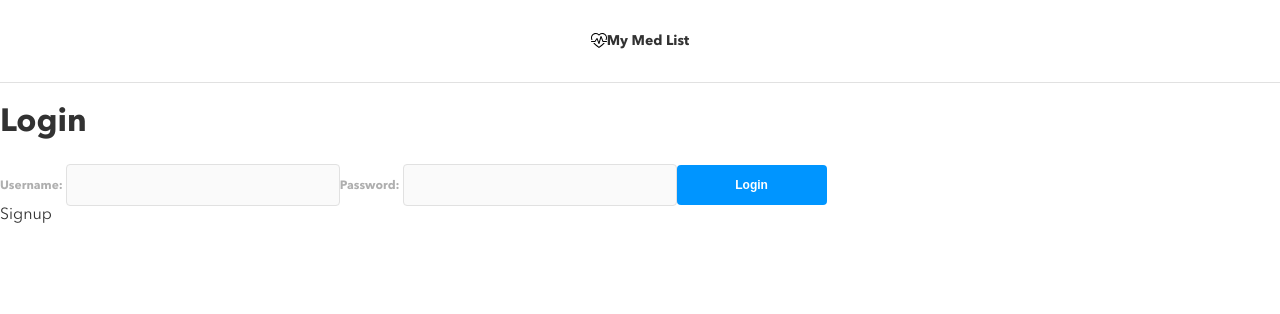
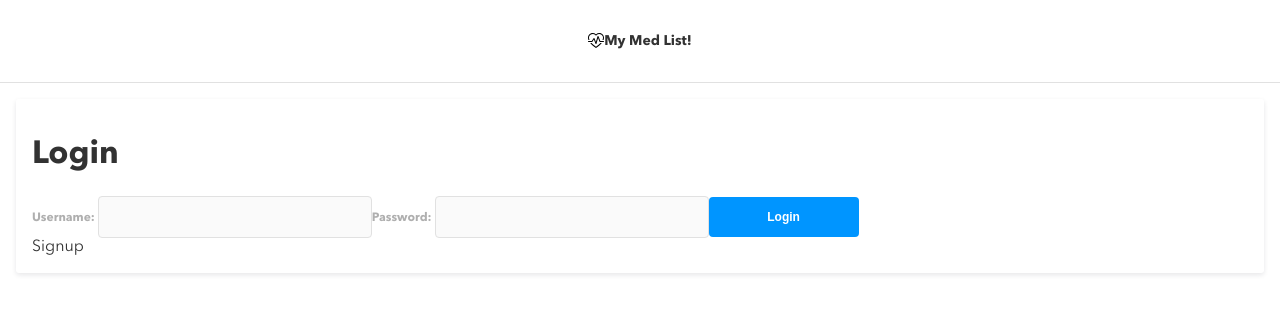
Before and after one commit to GurpreetD13/my-med-list, a React (Create React App) app: page /login in a window 1280 px wide. Shown: the top 314 px of the page. Built offline with nearby package versions, Linux system fonts and the light colour scheme.

Commit message:
Styled add medication form component

```diff
--- a/src/App.js
+++ b/src/App.js
@@ -11,11 +11,16 @@ const App = () => {
     return (
         <BrowserRouter >
             <Nav />
-            <Switch>
-                <Route path='/' exact component={Profile} />
-                <Route path='/login' component={Login} />
-                <Route path='/signup' component={Signup} />
-            </Switch>
+            <main className='main'>
+                <div className='main__container'>
+                    <Switch >
+                        <Route path='/' exact component={Profile} />
+                        <Route path='/login' component={Login} />
+                        <Route path='/signup' component={Signup} />
+                    </Switch>
+                </div>
+            </main>
+
         </BrowserRouter>
     );
 }
--- a/src/App.scss
+++ b/src/App.scss
@@ -62,7 +62,8 @@ textarea {
     color: $color-primary-black;
     min-height: 36px;
     min-width: 240px;
-    max-width: 100%;
+    width: 240px;
+    // max-width: 100%;
     border-radius: 4px;
     border: 1px solid $color-secondary-mercury;
     background-color: $color-secondary-alabaster;
@@ -96,4 +97,33 @@ label {
     color: $color-primary-silver;
     @include font-labels-buttons;
     padding-bottom: 4px;
+    width: 100%
 }
+
+
+// ************************************************
+
+.main {
+    box-sizing: border-box;
+    width: 100%;
+    // margin: auto;
+    // width: 320px;
+    padding: 1rem;
+
+    // @include tablet {
+    //     padding: 0 10%;
+    // }
+
+    // @include desktop {
+    //     padding: 0 15%;
+    // }
+
+    &__container {
+        box-sizing: border-box;
+        width: 100%;
+        padding: 1rem;
+
+        box-shadow: 0px 2px 5px rgba(19, 24, 44, 0.1);
+        border-radius: 3px;
+    }
+}
--- a/src/components/MedicationForm/MedicationForm.scss
+++ b/src/components/MedicationForm/MedicationForm.scss
@@ -0,0 +1,9 @@
+@use '../../styles/partials/mixins'as *;
+@use '../../styles/partials/typography'as *;
+@use '../../styles/partials/colors'as *;
+
+
+
+.form__button {
+    margin: 8px 0;
+}
--- a/src/components/Nav/Nav.js
+++ b/src/components/Nav/Nav.js
@@ -1,6 +1,7 @@
 import './Nav.scss';
 import { NavLink } from 'react-router-dom';
 import logo from '../../assets/logos/heart-pulse.svg'
+
 
 
 const Nav = () => {
@@ -8,8 +9,8 @@ const Nav = () => {
     return (
         <nav className='nav'>
             <NavLink to='/' className='nav__logo'>
-                <img src={logo} alt='logo for My Med List' />
-                <p> My Med List</p>
+                <img src={logo} alt='My Med List logo' />
+                <p> My Med List!</p>
             </NavLink>
         </nav>
     );
--- a/src/components/Nav/Nav.scss
+++ b/src/components/Nav/Nav.scss
@@ -1,6 +1,7 @@
 @use '../../styles/partials/mixins' as *;
 @use '../../styles/partials/typography' as *;
 @use '../../styles/partials/colors' as *;
+
 
 .nav {
     box-sizing: border-box;
--- a/src/pages/Profile/Profile.js
+++ b/src/pages/Profile/Profile.js
@@ -2,9 +2,9 @@ import './Profile.scss';
 import React from 'react';
 import axios from 'axios';
 import apiBaseUrl from '../../config/config';
-import { Link } from 'react-router-dom';
 import MedList from '../../components/MedList/MedList'
 import MedicationForm from '../../components/MedicationForm/MedicationForm';
+
 
 
 class Profile extends React.Component {
@@ -48,27 +48,21 @@ class Profile extends React.Component {
 
         return (isLoading ? <h1>Loading</h1> :
 
-            <main className='main'>
-                <div className='main__container'>
-
+            <>
                 <header className='header'>
                     <h1 className="header__title">Welcome {userInfo.name}</h1>
-                        {/* <Link to='/medications/add'>
-                            <button className='header__add-button'>+ Add medication</button>
-                        </Link> */}
                 </header>
 
-                    <h1>Add a medication</h1>
+                <h2 className='section__title'>Add a medication</h2>
                 <MedicationForm routerProps={this.props} />
 
 
-                    <h1>My Med List</h1>
+                <h2 className='section__title'>My Med List</h2>
 
                 {/* Pass user's med list to MedList component as a prop */}
                 {userMedList && <MedList userMedList={userMedList} />}
+            </>
 
-                </div>
-            </main>
         );
     }
 };
--- a/src/pages/Profile/Profile.scss
+++ b/src/pages/Profile/Profile.scss
@@ -0,0 +1,20 @@
+@use '../../styles/partials/mixins'as *;
+@use '../../styles/partials/typography'as *;
+@use '../../styles/partials/colors'as *;
+
+
+
+.header {
+    display: flex;
+    justify-content: space-evenly;
+
+    &__title {
+        @include font-subheader;
+    }
+}
+
+.section__title {
+    display: flex;
+    justify-content: space-evenly;
+    @include font-header-page;
+}
```
Also changed, not shown: src/components/MedicationForm/MedicationForm.js (+3 -6 lines). Lines whose indentation alone changed are shown as unchanged.
